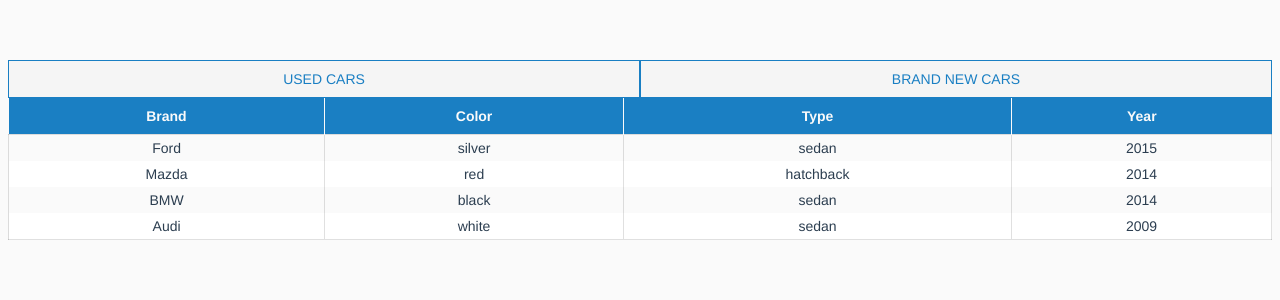
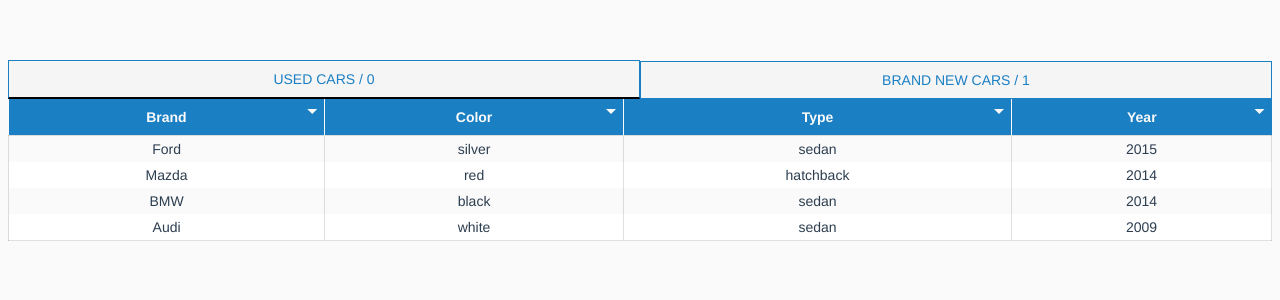
Before and after one commit to russian-stan/vue-flex-table, a Vue app: page / in a window 1280 px wide. Shown: the top 300 px of the page. Built offline with nearby package versions, Linux system fonts and the light colour scheme.

Commit message:
vue tables switch

```diff
--- a/public/index.html
+++ b/public/index.html
@@ -5,6 +5,7 @@
     <meta http-equiv="X-UA-Compatible" content="IE=edge">
     <meta name="viewport" content="width=device-width,initial-scale=1.0">
     <link rel="icon" href="<%= BASE_URL %>favicon.ico">
+    <link href="https://fonts.googleapis.com/icon?family=Material+Icons" rel="stylesheet">
     <title><%= htmlWebpackPlugin.options.title %></title>
   </head>
   <body>
--- a/src/components/Table.vue
+++ b/src/components/Table.vue
@@ -3,15 +3,17 @@
 
     <div v-if="tables.length > 1" class="table-tabs">
       <button
-       v-for="(tab, key) in tables"
-       :key="tab.label"
-       @click="switchTab(key)"
-       class="table-tab">
-        {{tab.label}}
+       v-for="(table, index) in tables"
+       :key="table.label"
+       @click="tab = index"
+       class="table-tab"
+       :class="{'active': tab === index}"
+      >
+        {{table.label}} / {{index}}
       </button>
     </div>
 
-    <table class="g-table">
+    <table>
       <colgroup>
         <col
          v-for="header in tablesModel[tab].headers"
@@ -20,14 +22,15 @@
       </colgroup>
 
       <thead>
-        <Draggable tag="tr" v-model="tablesModel[tab].headers">
+      <draggable tag="tr" v-model="tablesModel[tab].headers">
         <th
          v-for="header in tablesModel[tab].headers"
          :key="header.rowKey"
         >
           {{header.text}}
+          <i class="material-icons sort-icon">arrow_drop_down</i>
         </th>
-        </Draggable>
+      </draggable>
       </thead>
 
       <tbody>
@@ -45,18 +48,17 @@
       </tbody>
     </table>
   </div>
-
 </template>
 
 <script lang="ts">
 import { Component, Prop, Vue } from 'vue-property-decorator';
 import { VTable, Header } from '@/types/tableTypes';
 import { copyDeep } from '@/helpers/copyDeep';
-import Draggable from 'vuedraggable';
+import draggable from 'vuedraggable';
 
 @Component({
   components: {
-    Draggable,
+    draggable,
   },
 })
 export default class Table extends Vue {
@@ -77,10 +79,6 @@
       if (prop && prop === 'rowKey') acc.push(header[prop]);
       return acc;
     }, [])
-  }
-
-  switchTab(key: number) {
-    this.tab = key;
   }
 }
 </script>
@@ -107,6 +105,10 @@
     cursor: pointer;
     width: 50%;
     padding: 10px;
+
+    &.active {
+      border-bottom: 2px solid #000000;
+    }
   }
 
   table {
@@ -131,6 +133,12 @@
       &:not(:last-child) {
         border-right: 1px solid rgba(#fafafa, 0.12);
       }
+
+      .sort-icon {
+        position: absolute;
+        top: 0;
+        right: 0;
+      }
     }
 
     td {
```
Lines whose indentation alone changed are shown as unchanged.
